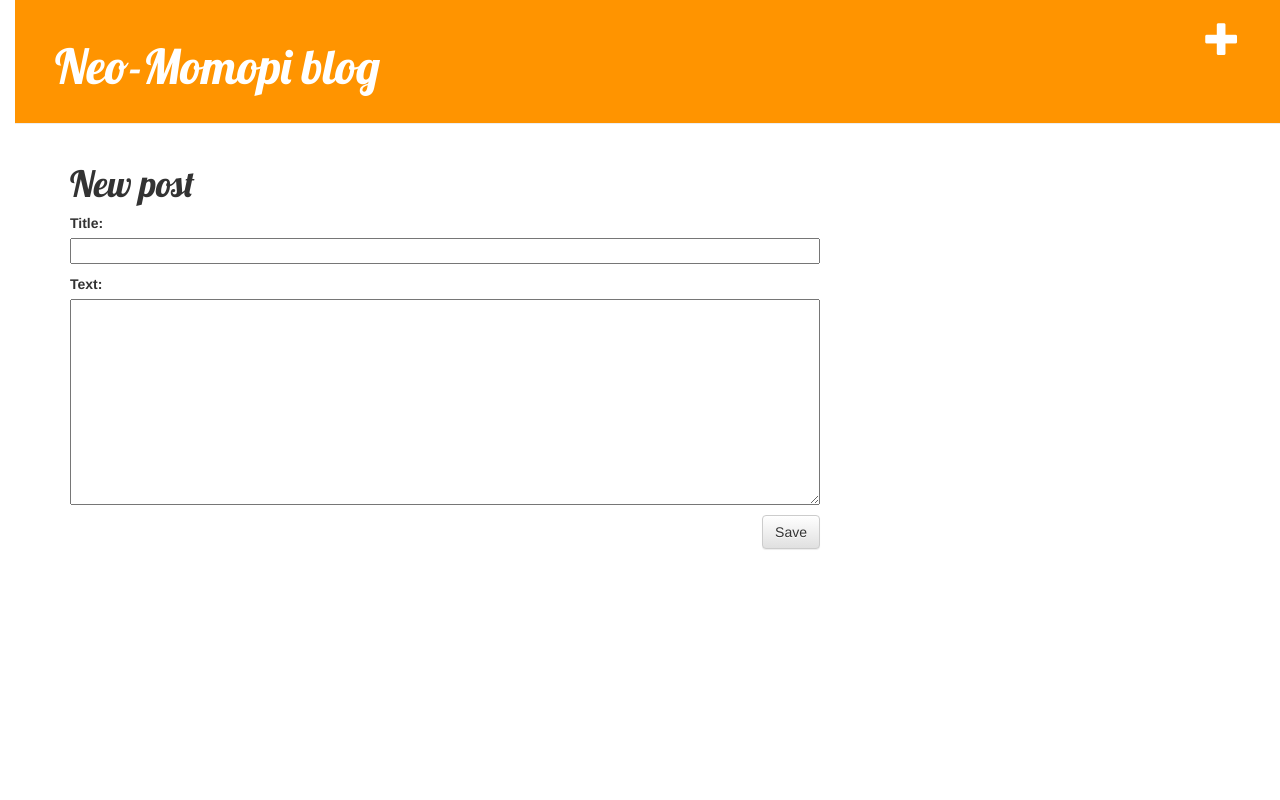
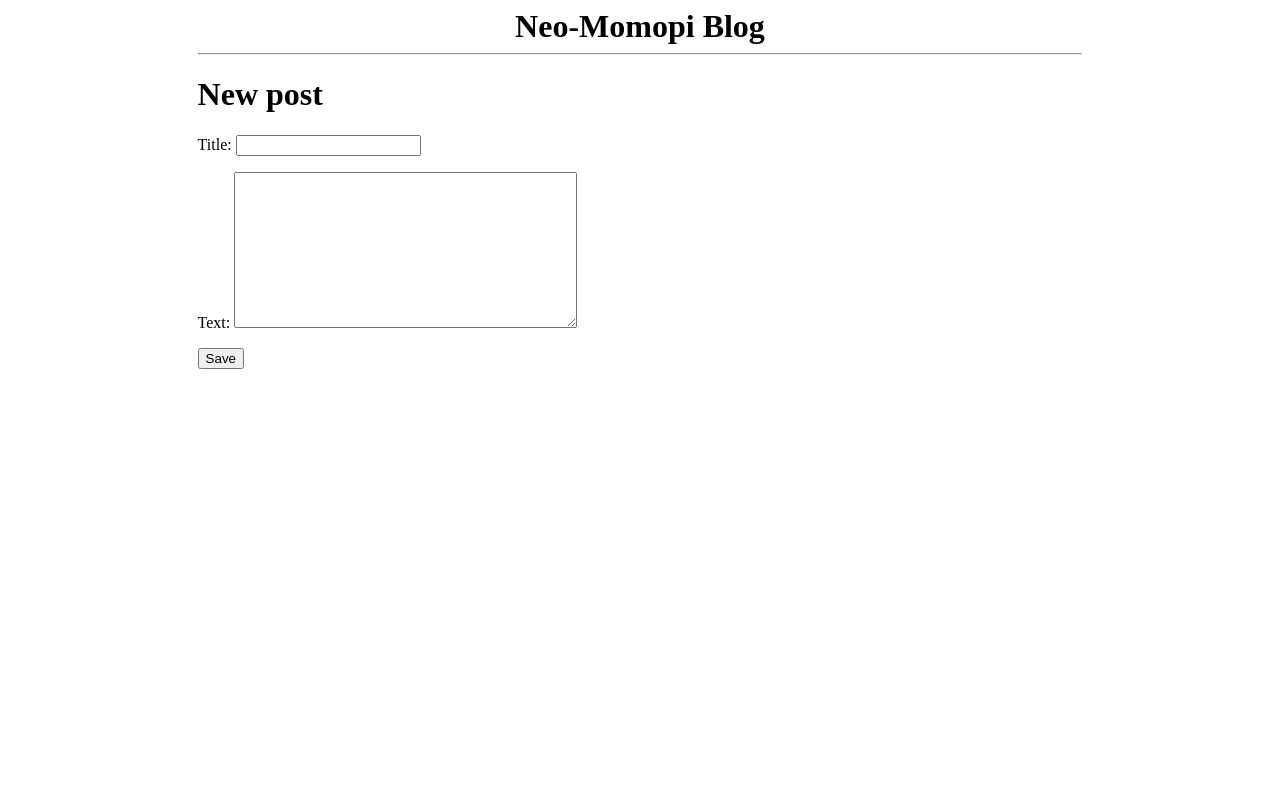
Before and after one commit to type89/djangogirls, a Django app: page /post/new/ in a window 1280 px wide. Run offline with Django 3.2, Linux system fonts and the light colour scheme; some libraries are stand-ins or nearby versions.

Commit message:
djangogirl html modified

```diff
--- a/blog/templates/blog/base.html
+++ b/blog/templates/blog/base.html
@@ -2,24 +2,16 @@
 <html>
     <head>
         <title>Neo-Momopi blog</title>
-        <link rel="stylesheet" href="//maxcdn.bootstrapcdn.com/bootstrap/3.2.0/css/bootstrap.min.css">
-        <link rel="stylesheet" href="//maxcdn.bootstrapcdn.com/bootstrap/3.2.0/css/bootstrap-theme.min.css">
-        <link href='//fonts.googleapis.com/css?family=Lobster&subset=latin,latin-ext' rel='stylesheet' type='text/css'>
         <link rel="stylesheet" href="{% static 'css/blog.css' %}">
     </head>
     <body>
-    <div class="page-header">
-        <a href="{% url 'post_new' %}" class="top-menu"><span class="glyphicon glyphicon-plus"></span></a>
-        <h1><a href="/">Neo-Momopi blog</a></h1>
-    </div>
-
-    <div class="content container">
-        <div class="row">
+      <h1 class="blog_title">Neo-Momopi Blog</h1>
+        <div class="post-list" style="width: 70%;margin: 0px auto;">
+          <hr />
             <div class="col-md-8">
             {% block content %}
             {% endblock %}
             </div>
         </div>
-    </div>
 </body>
 </html>
--- a/blog/templates/blog/post_detail.html
+++ b/blog/templates/blog/post_detail.html
@@ -10,4 +10,7 @@
         <h1>{{ post.title }}</h1>
         <p>{{ post.text|linebreaks }}</p>
     </div>
+    <div style="text-align: center; margin-top: 50px">
+      <a href="{% url 'post_list' %}">トップページに戻る</a>
+    </div>
 {% endblock %}
--- a/static/css/blog.css
+++ b/static/css/blog.css
@@ -1,55 +1,18 @@
-h1 a {
-    color: #FCA205;
-    font-family: 'Lobster';
+body {
+	background-color: white;
 }
 
-body {
-    padding-left: 15px;
+.blog_title{
+  text-align: center;
+  width: 70%;
+  margin: 0px auto;
 }
 
-.page-header {
-    background-color: #ff9400;
-    margin-top: 0;
-    padding: 20px 20px 20px 40px;
+.post-list{
+  width: 70%;
+  margin: 0px auto;
+  }
+
+.detail_link{
+   text-align: right;
 }
-
-.page-header h1, .page-header h1 a, .page-header h1 a:visited, .page-header h1 a:active {
-    color: #ffffff;
-    font-size: 36pt;
-    text-decoration: none;
-}
-
-.content {
-    margin-left: 40px;
-}
-
-h1, h2, h3, h4 {
-    font-family: 'Lobster', cursive;
-}
-
-.date {
-    color: #828282;
-}
-
-.save {
-    float: right;
-}
-
-.post-form textarea, .post-form input {
-    width: 100%;
-}
-
-.top-menu, .top-menu:hover, .top-menu:visited {
-    color: #ffffff;
-    float: right;
-    font-size: 26pt;
-    margin-right: 20px;
-}
-
-.post {
-    margin-bottom: 70px;
-}
-
-.post h1 a, .post h1 a:visited {
-    color: #000000;
-}
```
Also changed, not shown: blog/templates/blog/post_list.html (+9 -7 lines).
